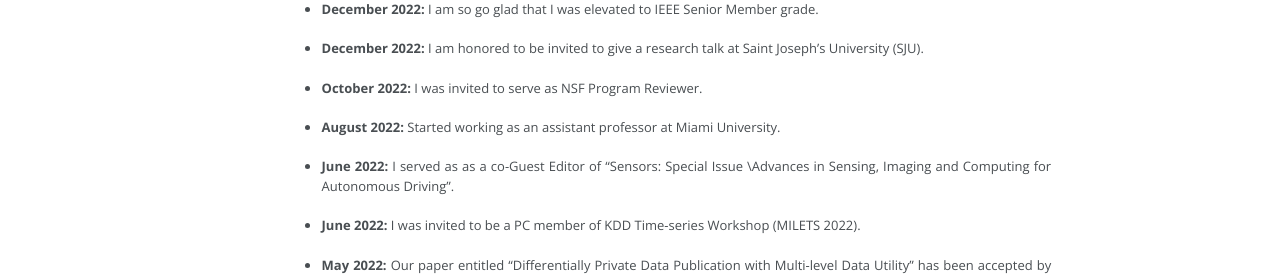
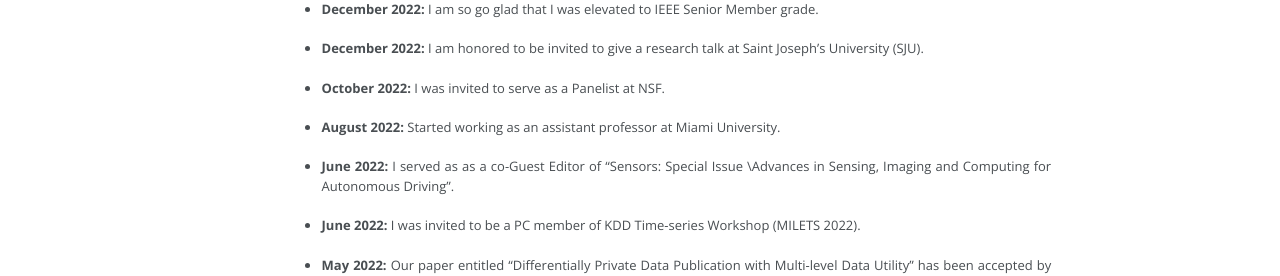
Before and after one commit to hljiang0720/hljiang.github.io, a Jekyll site: the page built from _pages/about.md, in a window 1280 px wide and 1364 px high. Shown: the part 585-861 px from the top of the window. Built offline with Jekyll 4.4.1, drawn with Linux system fonts in a browser that asks for light colours.

Commit message:
Update about.md

```diff
--- a/_pages/about.md
+++ b/_pages/about.md
@@ -39,7 +39,7 @@
 
  * **December 2022:** I am honored to be invited to give a research talk at Saint Joseph's University (SJU).
 
- * **October 2022:** I was invited to serve as NSF Program Reviewer.
+ * **October 2022:** I was invited to serve as a Panelist at NSF.
 
  * **August 2022:** Started working as an assistant professor at Miami University.
 
```
